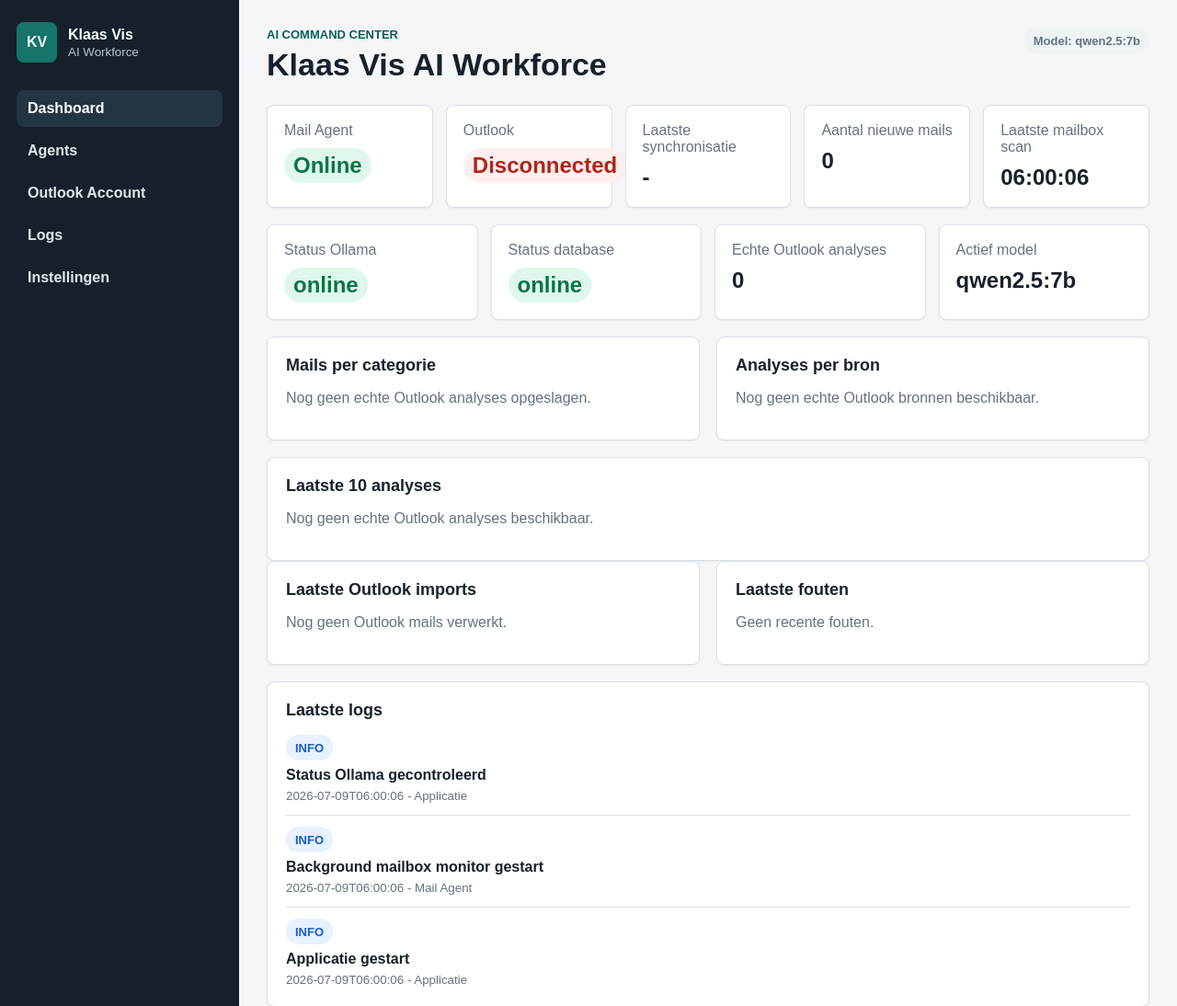
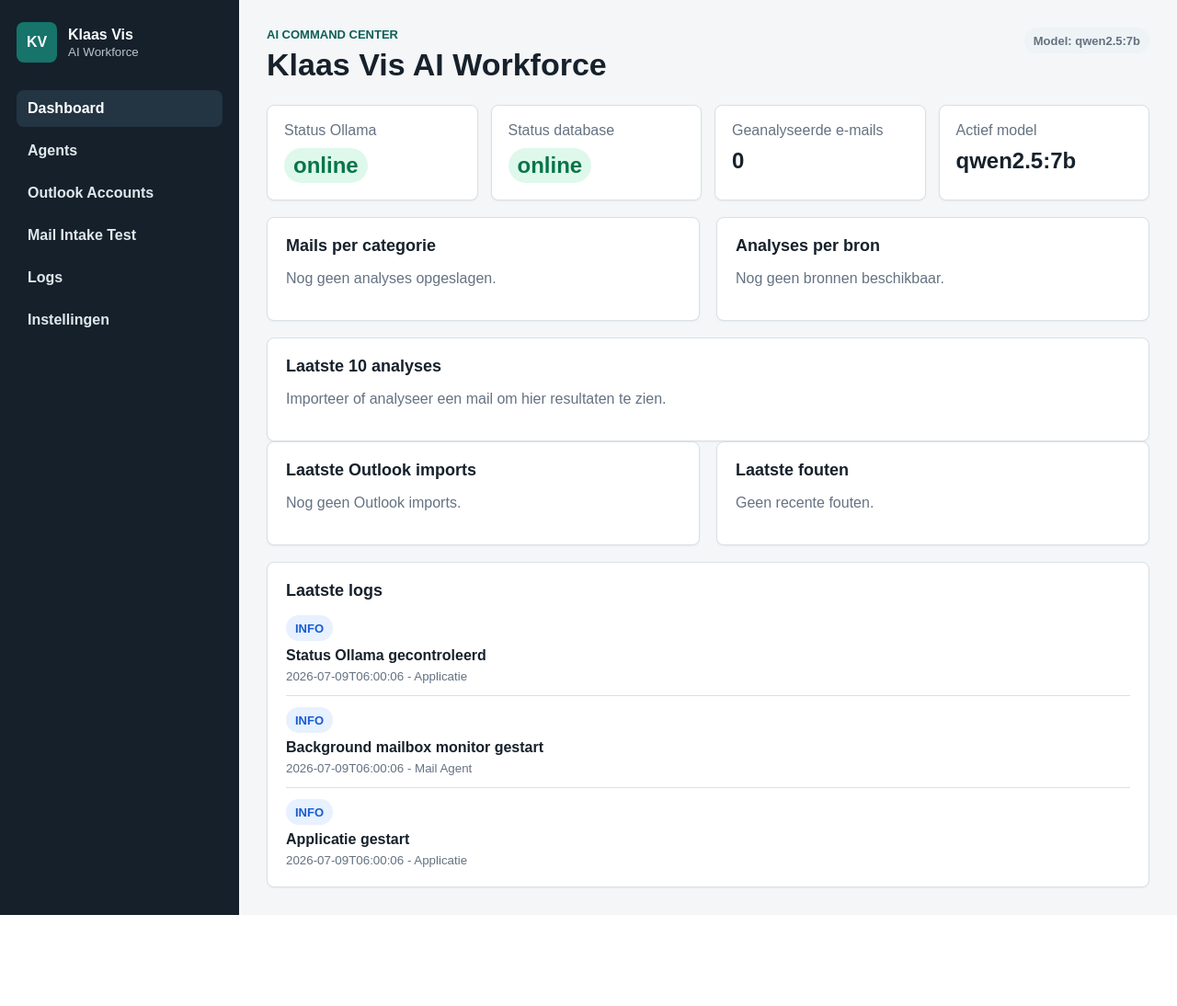
Before and after one commit to KlaasVis1834/klaasvis-ai-workforce, a Flask app: page / in a window 1280 px wide. Shown: the top 1094 px of the page at 92% size. After the commit the page ends 995 px from the top, so only its background shows below. Run offline with Flask 3, Linux system fonts and the light colour scheme; data comes from the database, SQL or seed files in the repository; data that the repository does not hold is empty.

Commit message:
Restore command center while keeping Outlook fixes

```diff
--- a/app.py
+++ b/app.py
@@ -55,12 +55,19 @@ OUTLOOK_SCOPES = ["User.Read", "Mail.Read", "offline_access"]
 
 Path("logs").mkdir(exist_ok=True)
 database.log("Applicatie", "INFO", "Applicatie gestart")
-removed_rows = database.cleanup_non_production_mail_data()
-if removed_rows:
-    database.log("Database", "INFO", "Niet-productie maildata verwijderd", str(removed_rows))
-removed_logs = database.cleanup_non_production_logs()
-if removed_logs:
-    database.log("Database", "INFO", "Niet-productie logs verwijderd", str(removed_logs))
+
+
+def future_agents() -> list[dict]:
+    return [
+        {"naam": "Document Agent", "status": "placeholder", "omschrijving": "Nog niet functioneel."},
+        {"naam": "Klant Agent", "status": "placeholder", "omschrijving": "Nog niet functioneel."},
+        {"naam": "DDI Agent", "status": "placeholder", "omschrijving": "Nog niet functioneel."},
+        {"naam": "ANVA Agent", "status": "placeholder", "omschrijving": "Nog niet functioneel."},
+        {"naam": "Schade Agent", "status": "placeholder", "omschrijving": "Nog niet functioneel."},
+        {"naam": "Polis Agent", "status": "placeholder", "omschrijving": "Nog niet functioneel."},
+        {"naam": "Communicatie Agent", "status": "placeholder", "omschrijving": "Nog niet functioneel."},
+        {"naam": "Compliance Agent", "status": "placeholder", "omschrijving": "Nog niet functioneel."},
+    ]
 
 
 @app.context_processor
@@ -110,15 +117,50 @@ def agents():
     return render_template(
         "agents.html",
         mail_agent=mail_agent.metadata(),
-        monitor_status=mailbox_monitor.snapshot(),
+        future_agents=future_agents(),
     )
 
 
 @app.route("/mail-test", methods=["GET", "POST"])
 def mail_test():
-    database.log("Mail Agent", "INFO", "Handmatige mailtest route aangeroepen; automatische Outlook intake actief")
-    flash("De Mail Intake Agent verwerkt Outlook-mail automatisch. Handmatige invoer is uitgeschakeld.", "success")
-    return redirect(url_for("dashboard"))
+    if request.method == "GET":
+        return render_template("mail_test.html")
+
+    mail_data = {
+        "sender": request.form.get("sender", "").strip(),
+        "recipient": request.form.get("recipient", "").strip(),
+        "subject": request.form.get("subject", "").strip(),
+        "body": request.form.get("body", "").strip(),
+        "has_attachments": request.form.get("has_attachments") == "yes",
+        "attachment_names": request.form.get("attachment_names", "").strip(),
+        "source": "Handmatig",
+    }
+
+    database.log("Mail Intake Agent", "INFO", "Nieuwe analyse gestart", mail_data.get("subject"))
+    analysis = mail_agent.run(mail_data)
+
+    try:
+        analysis_id = database.save_mail_analysis(mail_data, analysis)
+        if mail_agent.last_error:
+            database.log("Mail Intake Agent", "ERROR", "Analyse mislukt", mail_agent.last_error)
+            if "json" in mail_agent.last_error.lower():
+                database.log("Mail Intake Agent", "ERROR", "JSON parse fout", mail_agent.last_error)
+        else:
+            database.log("Mail Intake Agent", "INFO", "Analyse geslaagd", f"Analyse ID {analysis_id}")
+    except Exception as exc:
+        database.log("Database", "ERROR", "Database fout", str(exc))
+        flash("Analyse uitgevoerd, maar opslaan in de database is mislukt.", "error")
+        analysis_id = None
+
+    if analysis.get("categorie") == "ONBEKEND" and analysis.get("vertrouwen") == 0.0:
+        database.log("Mail Intake Agent", "WARNING", "Analyse fallback gebruikt")
+
+    return render_template(
+        "mail_result.html",
+        mail_data=mail_data,
+        analysis=analysis,
+        analysis_id=analysis_id,
+    )
 
 
 @app.route("/mailbox")
--- a/database/db.py
+++ b/database/db.py
@@ -208,14 +208,11 @@ class Database:
 
     def dashboard_stats(self) -> dict[str, Any]:
         with self.connect() as connection:
-            total = connection.execute(
-                "SELECT COUNT(*) FROM mail_analyses WHERE source = 'Outlook'"
-            ).fetchone()[0]
+            total = connection.execute("SELECT COUNT(*) FROM mail_analyses").fetchone()[0]
             categories = connection.execute(
                 """
                 SELECT category, COUNT(*) AS count
                 FROM mail_analyses
-                WHERE source = 'Outlook'
                 GROUP BY category
                 ORDER BY count DESC, category ASC
                 """
@@ -225,7 +222,6 @@ class Database:
                 SELECT id, created_at, source, received_at, sender, subject, category,
                        confidence, human_review_required, import_batch_id
                 FROM mail_analyses
-                WHERE source = 'Outlook'
                 ORDER BY id DESC
                 LIMIT 10
                 """
@@ -234,7 +230,6 @@ class Database:
                 """
                 SELECT source, COUNT(*) AS count
                 FROM mail_analyses
-                WHERE source = 'Outlook'
                 GROUP BY source
                 ORDER BY count DESC, source ASC
                 """
@@ -267,27 +262,6 @@ class Database:
             "latest_errors": [dict(row) for row in latest_errors],
         }
 
-    def cleanup_non_production_mail_data(self) -> int:
-        with self.connect() as connection:
-            cursor = connection.execute(
-                """
-                DELETE FROM mail_analyses
-                WHERE source IS NULL OR source != 'Outlook'
-                """
-            )
-            return int(cursor.rowcount)
-
-    def cleanup_non_production_logs(self) -> int:
-        with self.connect() as connection:
-            cursor = connection.execute(
-                """
-                DELETE FROM agent_logs
-                WHERE message LIKE '%Handmatige mailtest%'
-                   OR message LIKE '%Handmatige import route%'
-                """
-            )
-            return int(cursor.rowcount)
-
     def latest_logs(self, limit: int = 20) -> list[dict[str, Any]]:
         with self.connect() as connection:
             rows = connection.execute(
--- a/static/js/app.js
+++ b/static/js/app.js
@@ -1,9 +1,18 @@
 document.addEventListener("DOMContentLoaded", () => {
-    const liveDashboard = document.querySelector(".dashboard-live");
-    if (!liveDashboard) {
+    const attachmentSelect = document.querySelector('select[name="has_attachments"]');
+    const attachmentInput = document.querySelector('input[name="attachment_names"]');
+
+    if (!attachmentSelect || !attachmentInput) {
         return;
     }
 
-    const seconds = Number(liveDashboard.dataset.refreshSeconds || "15");
-    window.setInterval(() => window.location.reload(), seconds * 1000);
+    const syncAttachmentInput = () => {
+        attachmentInput.disabled = attachmentSelect.value !== "yes";
+        if (attachmentInput.disabled) {
+            attachmentInput.value = "";
+        }
+    };
+
+    attachmentSelect.addEventListener("change", syncAttachmentInput);
+    syncAttachmentInput();
 });
--- a/templates/base.html
+++ b/templates/base.html
@@ -18,7 +18,8 @@
         <nav>
             <a href="{{ url_for('dashboard') }}" class="{{ 'active' if request.endpoint == 'dashboard' else '' }}">Dashboard</a>
             <a href="{{ url_for('agents') }}" class="{{ 'active' if request.endpoint == 'agents' else '' }}">Agents</a>
-            <a href="{{ url_for('outlook_accounts') }}" class="{{ 'active' if request.endpoint in ['outlook_accounts', 'mailbox', 'microsoft_login', 'microsoft_callback', 'import_mailbox', 'outlook_sync_now', 'outlook_disconnect'] else '' }}">Outlook Account</a>
+            <a href="{{ url_for('outlook_accounts') }}" class="{{ 'active' if request.endpoint in ['outlook_accounts', 'mailbox', 'microsoft_login', 'microsoft_callback', 'import_mailbox', 'outlook_sync_account', 'outlook_disconnect_account'] else '' }}">Outlook Accounts</a>
+            <a href="{{ url_for('mail_test') }}" class="{{ 'active' if request.endpoint == 'mail_test' else '' }}">Mail Intake Test</a>
             <a href="{{ url_for('logs') }}" class="{{ 'active' if request.endpoint == 'logs' else '' }}">Logs</a>
             <a href="{{ url_for('settings') }}" class="{{ 'active' if request.endpoint == 'settings' else '' }}">Instellingen</a>
         </nav>
--- a/templates/dashboard.html
+++ b/templates/dashboard.html
@@ -7,29 +7,6 @@
         <h1>Klaas Vis AI Workforce</h1>
     </div>
     <span class="model-pill">Model: {{ active_model }}</span>
-</section>
-
-<section class="status-grid dashboard-live" data-refresh-seconds="15">
-    <article class="metric">
-        <span>Mail Agent</span>
-        <strong class="status {{ 'online' if monitor_status.running else 'offline' }}">{{ "Online" if monitor_status.running else "Offline" }}</strong>
-    </article>
-    <article class="metric">
-        <span>Outlook</span>
-        <strong class="status {{ 'online' if outlook_status.connected else 'offline' }}">{{ "Connected" if outlook_status.connected else "Disconnected" }}</strong>
-    </article>
-    <article class="metric">
-        <span>Laatste synchronisatie</span>
-        <strong>{{ monitor_status.last_sync or "-" }}</strong>
-    </article>
-    <article class="metric">
-        <span>Aantal nieuwe mails</span>
-        <strong>{{ monitor_status.new_mails }}</strong>
-    </article>
-    <article class="metric">
-        <span>Laatste mailbox scan</span>
-        <strong>{{ monitor_status.last_scan or "-" }}</strong>
-    </article>
 </section>
 
 <section class="metric-grid">
@@ -42,7 +19,7 @@
         <strong class="status {{ database_status }}">{{ database_status }}</strong>
     </article>
     <article class="metric">
-        <span>Echte Outlook analyses</span>
+        <span>Geanalyseerde e-mails</span>
         <strong>{{ stats.total_analyses }}</strong>
     </article>
     <article class="metric">
@@ -64,7 +41,7 @@
                 {% endfor %}
             </div>
         {% else %}
-            <p class="empty">Nog geen echte Outlook analyses opgeslagen.</p>
+            <p class="empty">Nog geen analyses opgeslagen.</p>
         {% endif %}
     </article>
 
@@ -80,7 +57,7 @@
                 {% endfor %}
             </div>
         {% else %}
-            <p class="empty">Nog geen echte Outlook bronnen beschikbaar.</p>
+            <p class="empty">Nog geen bronnen beschikbaar.</p>
         {% endif %}
     </article>
 </section>
@@ -119,7 +96,7 @@
             </table>
         </div>
     {% else %}
-        <p class="empty">Nog geen echte Outlook analyses beschikbaar.</p>
+        <p class="empty">Importeer of analyseer een mail om hier resultaten te zien.</p>
     {% endif %}
 </section>
 
@@ -137,7 +114,7 @@
                 {% endfor %}
             </div>
         {% else %}
-            <p class="empty">Nog geen Outlook mails verwerkt.</p>
+            <p class="empty">Nog geen Outlook imports.</p>
         {% endif %}
     </article>
 
```
Also changed, not shown: templates/agents.html (+10 -12 lines), templates/mail_result.html (added, +43 -0 lines), templates/mail_test.html (added, +39 -0 lines), templates/settings.html (+3 -4 lines).
